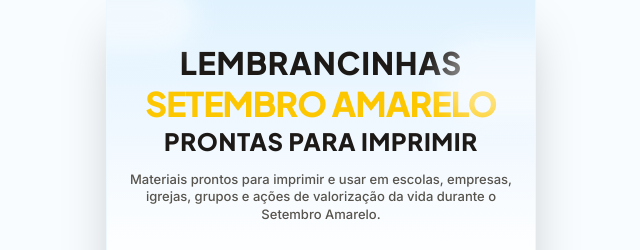
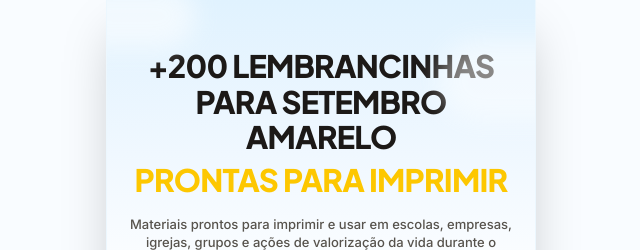
Before and after one commit to contatofilipematos-stack/Info-latam, a React (Vite) app: page / in a window 1280 px wide. Shown: the top 250 px of the page, without its empty margins (319-959 px from the left). Built offline with nearby package versions, Linux system fonts and the light colour scheme; a web font is replaced by a local one.

Commit message:
feat: update product branding for Setembro Amarelo
Update page title, metadata, and hero section to highlight the +200 lembrancinhas offer for the Setembro Amarelo campaign.

```diff
--- a/index.html
+++ b/index.html
@@ -3,10 +3,10 @@
   <head>
     <meta charset="UTF-8" />
     <meta name="viewport" content="width=device-width, initial-scale=1.0, maximum-scale=1.0, user-scalable=no, viewport-fit=cover" />
-    <title>Lembrancinhas Setembro Amarelo | Prontas Para Imprimir</title>
-    <meta name="description" content="Kit de Lembrancinhas Setembro Amarelo prontas para imprimir e usar em escolas, empresas, igrejas e ações de valorização da vida." />
-    <meta property="og:title" content="Lembrancinhas Setembro Amarelo | Prontas Para Imprimir" />
-    <meta property="og:description" content="Kit de Lembrancinhas Setembro Amarelo prontas para imprimir e usar em escolas, empresas, igrejas e ações de valorização da vida." />
+    <title>+200 Lembrancinhas Setembro Amarelo | Prontas Para Imprimir</title>
+    <meta name="description" content="+200 lembrancinhas para Setembro Amarelo prontas para imprimir e usar em escolas, empresas, igrejas e ações de valorização da vida." />
+    <meta property="og:title" content="+200 Lembrancinhas Setembro Amarelo | Prontas Para Imprimir" />
+    <meta property="og:description" content="+200 lembrancinhas para Setembro Amarelo prontas para imprimir e usar em escolas, empresas, igrejas e ações de valorização da vida." />
 
     <!-- Proteção Global contra falhas de JSON (undefined e circular references) -->
     <script>
--- a/metadata.json
+++ b/metadata.json
@@ -1,6 +1,6 @@
 {
-  "name": "Livrinho de Orações e Arte Sacra",
-  "description": "Página de vendas de alta conversão para o livrinho de orações católicas infantis e arquivos para catequese e impressão.",
+  "name": "+200 Lembrancinhas Setembro Amarelo",
+  "description": "+200 lembrancinhas para Setembro Amarelo prontas para imprimir.",
   "requestFramePermissions": [],
   "majorCapabilities": [
     "MAJOR_CAPABILITY_SERVER_SIDE_GEMINI_API"
--- a/src/App.tsx
+++ b/src/App.tsx
@@ -655,13 +655,11 @@ export default function App() {
 
             {/* Core Display Headline */}
             <h1 id="main-headline" className="font-black font-heading text-stone-950 max-w-sm mx-auto my-4 text-center uppercase">
-              <span className="block text-stone-900 text-[31px] leading-[30.5px] tracking-wide">
-                LEMBRANCINHAS
+              <span className="block text-stone-900 text-[27px] sm:text-[31px] leading-[1.15] tracking-tight">
+                +200 LEMBRANCINHAS <br />
+                PARA SETEMBRO AMARELO
               </span>
-              <span className="block text-yellow-400 text-[30px] sm:text-[34px] tracking-tight leading-tight my-1">
-                SETEMBRO AMARELO
-              </span>
-              <span className="block text-stone-900 text-[24px] leading-[25.5px] tracking-wide">
+              <span className="block text-yellow-400 text-[27px] sm:text-[31px] leading-tight tracking-tight mt-1.5">
                 PRONTAS PARA IMPRIMIR
               </span>
             </h1>
```
